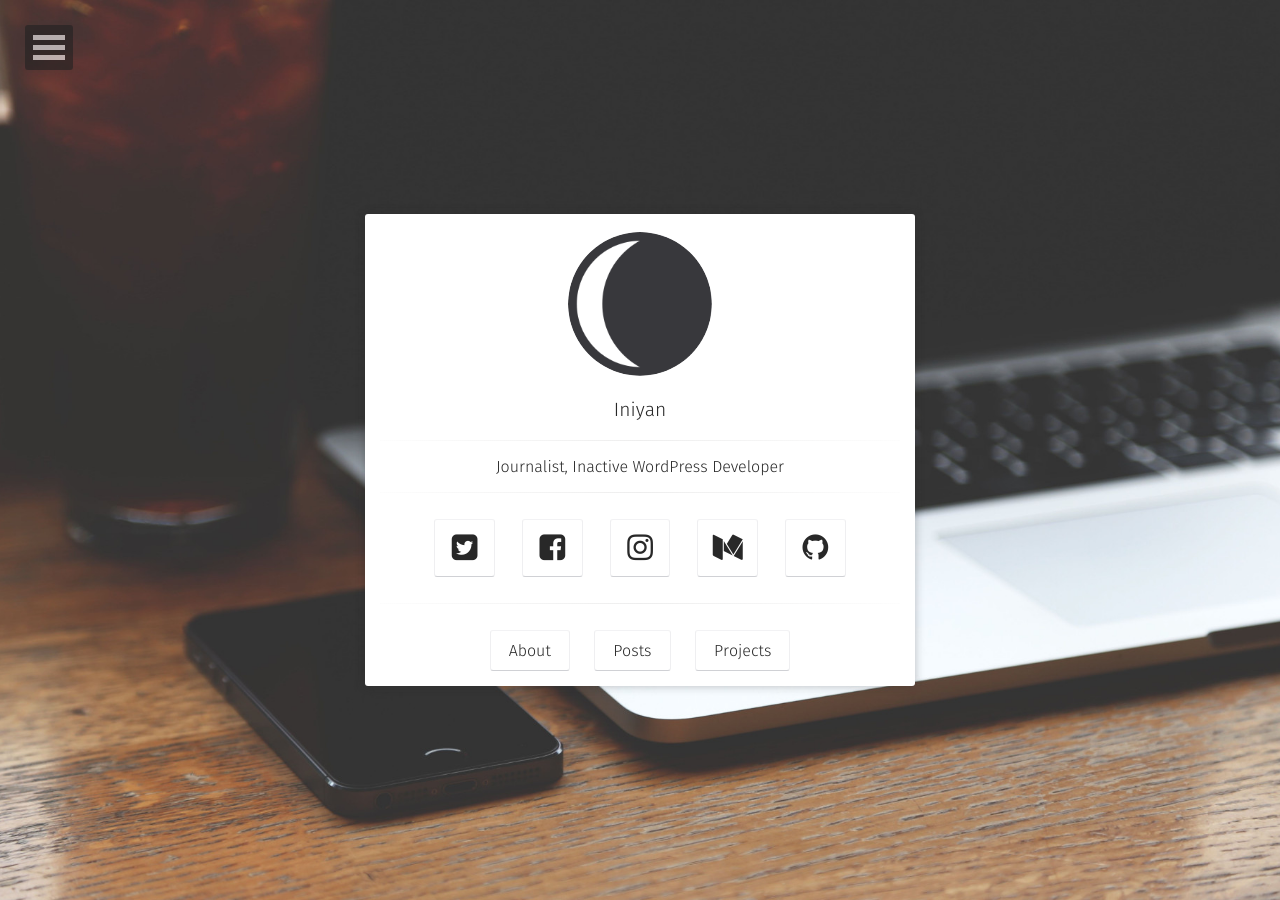
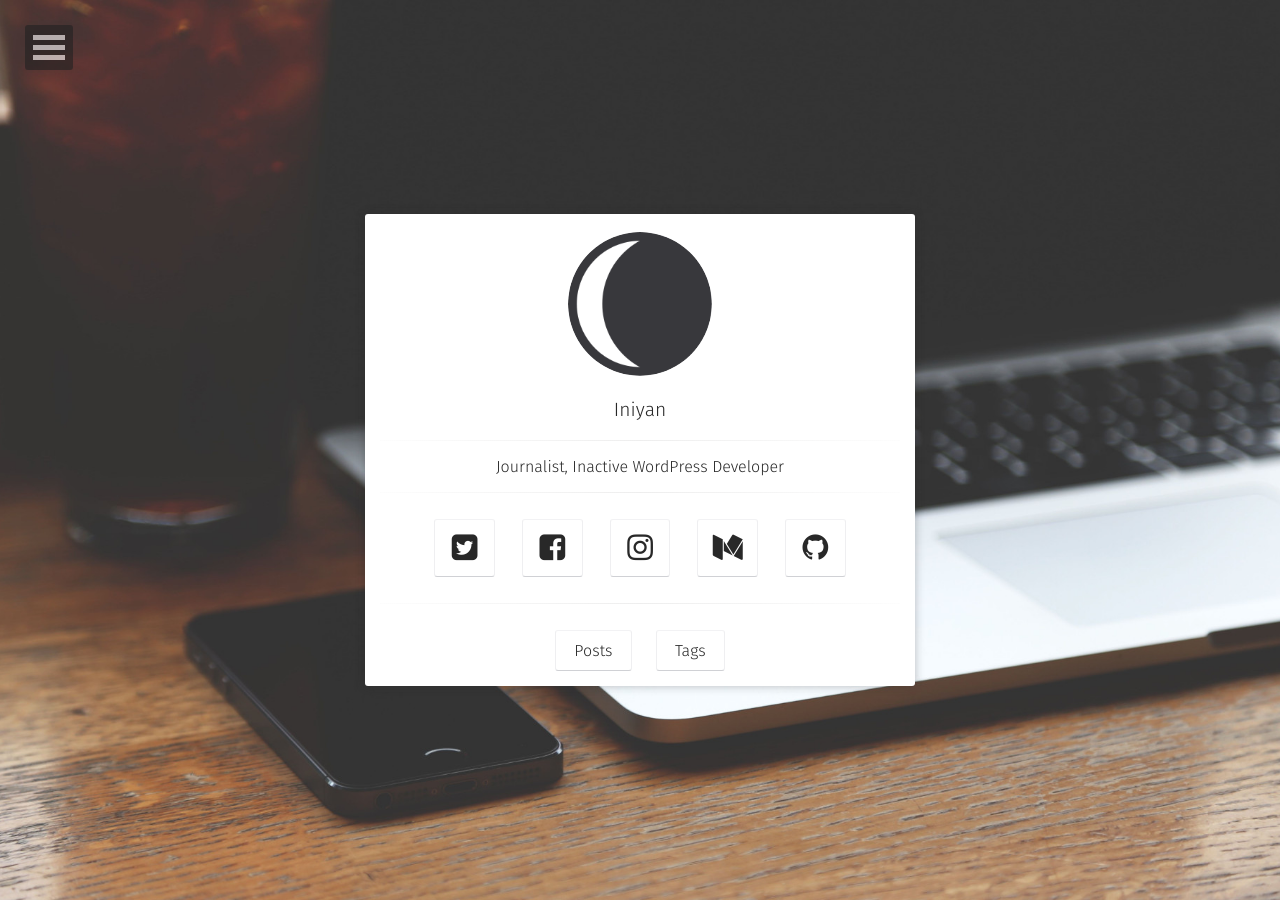
Before and after one commit to iniyan/iniyan.github.io, a Jekyll site: the page built from index.html, in a window 1280 px wide. Built offline with Jekyll 4.4.1, drawn with Linux system fonts in a browser that asks for light colours; some web fonts are replaced.

Commit message:
Menu Correction

```diff
--- a/_layouts/home.html
+++ b/_layouts/home.html
@@ -32,14 +33,14 @@ layout: compress
                     {% include social-links.html %}
                   <hr class="hr-line">
                   <h3 class="title">
-                         <a class="btn zoombtn" href="{{ site.url }}/about">
+                         <!--<a class="btn zoombtn" href="{{ site.url }}/about">
                          About
-                         </a>
+                         </a>-->
                          <a class="btn zoombtn" href="{{ site.url }}/posts">
                          Posts
                          </a>
-                         <a class="btn zoombtn" href="{{ site.url }}/projects">
-                         Projects
+                         <a class="btn zoombtn" href="{{ site.url }}/tags">
+                         Tags
                          </a>
                  </h3>
             </div>
```
Also changed, not shown: other parts of _layouts/home.html (+1 -0 lines).
